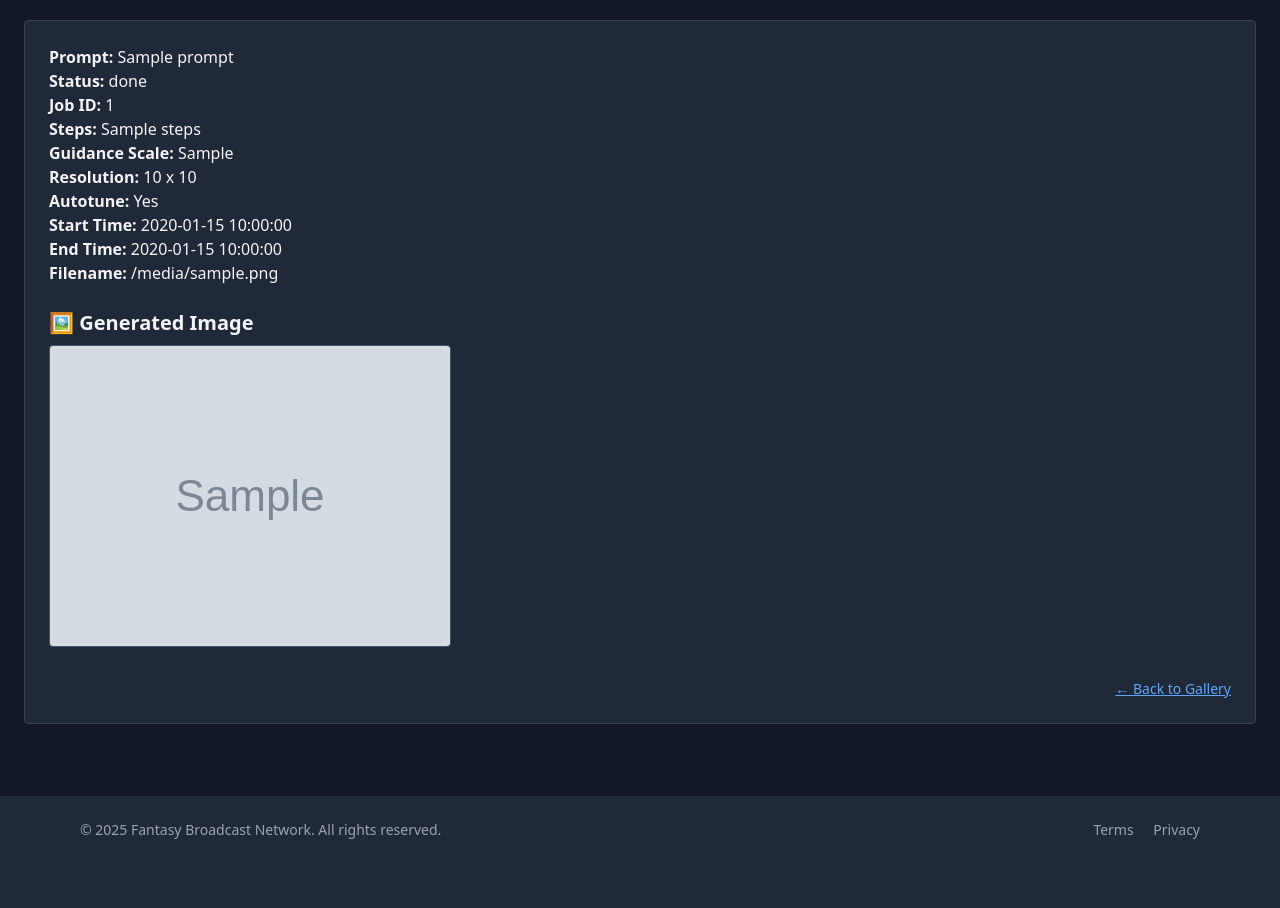
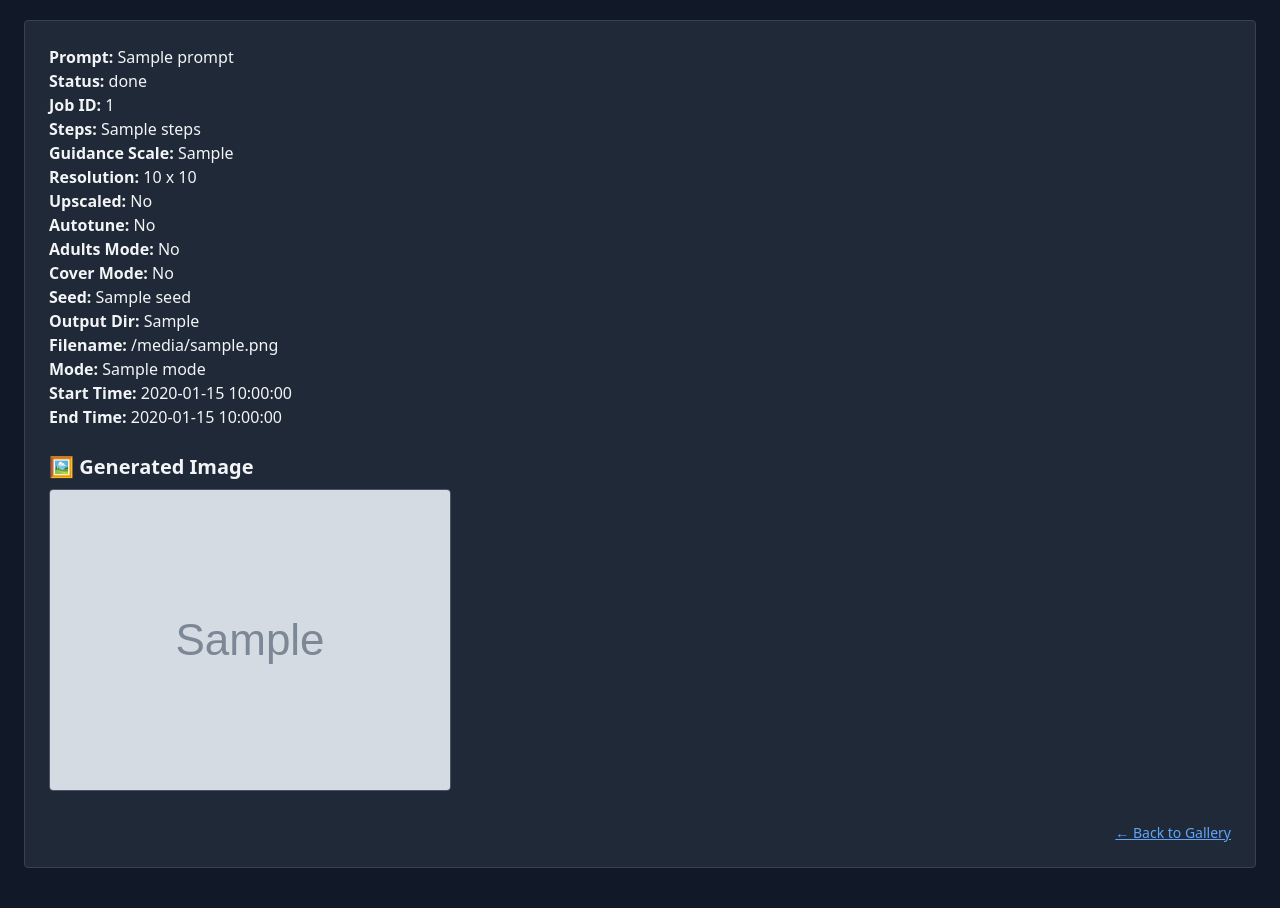
Before and after one commit to Hisha/FBN_Publishing, a FastAPI app: template templates/gallery_detail.html in a window 1280 px wide. Shown: the part 176-1084 px from the top of the page. Before the commit the page ends 1015 px from the top, so only its background shows below. Run offline with FastAPI, Linux system fonts and the light colour scheme; the template is opened without the code that fills it: most values are stand-ins (such as "Sample title", 1, 10 or a date in 2020); grey boxes marked "Sample" are stand-in pictures; some libraries are stand-ins or nearby versions.

Commit message:
Update gallery_detail.html

```diff
--- a/templates/gallery_detail.html
+++ b/templates/gallery_detail.html
@@ -11,10 +11,16 @@
       <p><strong>Steps:</strong> {{ job.steps }}</p>
       <p><strong>Guidance Scale:</strong> {{ job.guidance_scale }}</p>
       <p><strong>Resolution:</strong> {{ job.width }} x {{ job.height }}</p>
-      <p><strong>Autotune:</strong> {{ "Yes" if job.autotune|int else "No" }}</p>
+      <p><strong>Upscaled:</strong> {{ "Yes" if job.upscaled else "No" }}</p>
+      <p><strong>Autotune:</strong> {{ "Yes" if job.autotune else "No" }}</p>
+      <p><strong>Adults Mode:</strong> {{ "Yes" if job.adults else "No" }}</p>
+      <p><strong>Cover Mode:</strong> {{ "Yes" if job.cover_mode else "No" }}</p>
+      <p><strong>Seed:</strong> {{ job.seed if job.seed else "Random" }}</p>
+      <p><strong>Output Dir:</strong> {{ job.output_dir or "Default (~/FluxImages)" }}</p>
+      <p><strong>Filename:</strong> {{ job.filename or "N/A" }}</p>
+      <p><strong>Mode:</strong> {{ job.mode or "N/A" }}</p>
       <p><strong>Start Time:</strong> {{ job.start_time | localtime }}</p>
       <p><strong>End Time:</strong> {{ job.end_time | localtime }}</p>
-      <p><strong>Filename:</strong> {{ job.filename or "N/A" }}</p>
     </div>
     <div class="mt-6">
       <h2 class="text-xl font-semibold mb-2">🖼️ Generated Image</h2>
```
